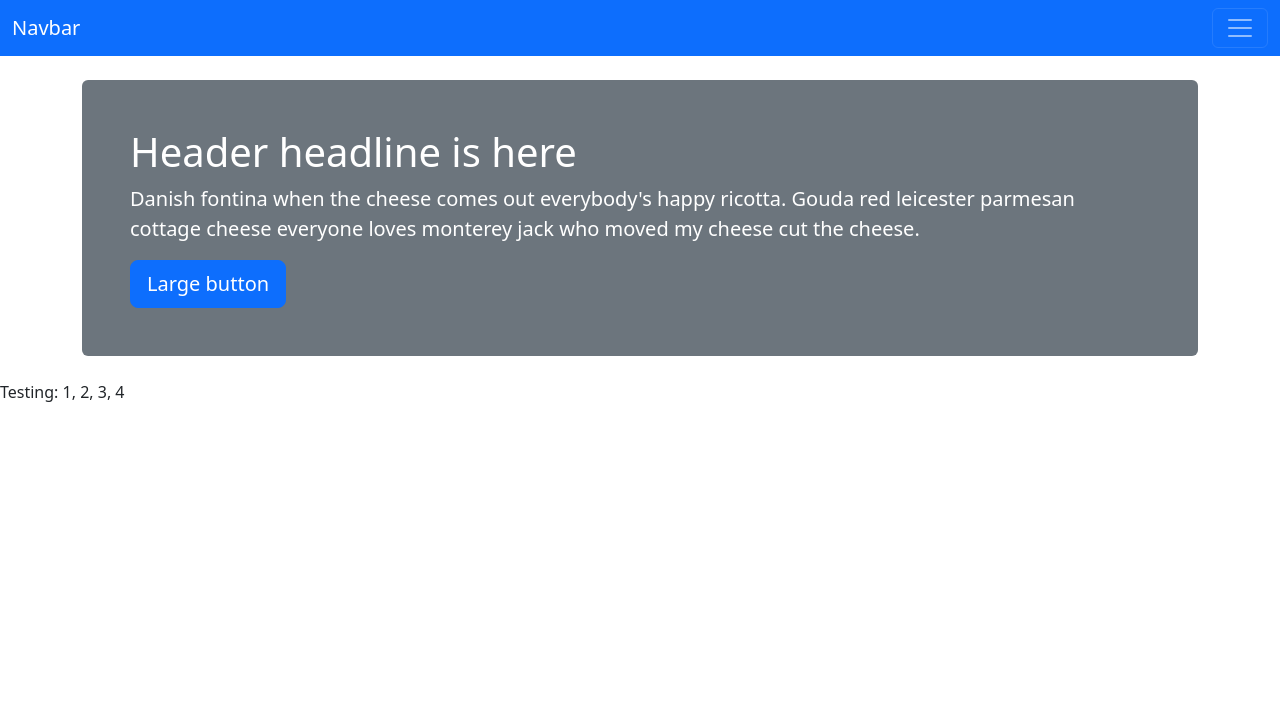
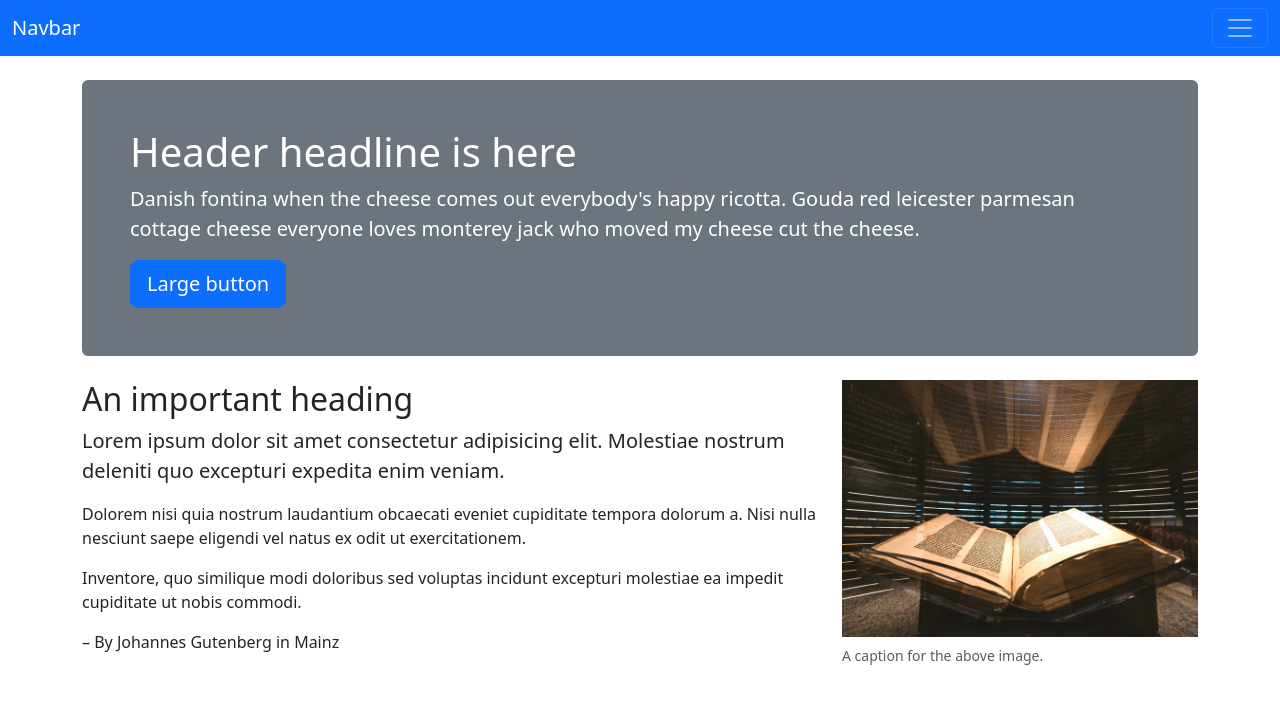
Before and after one commit to ava-motes/ava-bootstrap, a website: page src/index.html in a window 1280 px wide. Drawn offline with nearby package versions, Linux system fonts and the light colour scheme; files that its build step writes are made by us from their sources; files whose address does not match are found by name.

Commit message:
my second commit

```diff
--- a/src/index.html
+++ b/src/index.html
@@ -46,7 +46,23 @@
       <button type="button" class="btn btn-primary btn-lg">Large button</button>
       <header>
   </div>
-  <p>Testing: 1, 2, 3, 4</p>
+  <section class="container">
+    <div class="row">
+      <div class="col-md-6 col-lg-8">
+          <h2>An important heading</h2>
+          <p class="lead">Lorem ipsum dolor sit amet consectetur adipisicing elit. Molestiae nostrum deleniti quo excepturi expedita enim veniam.</p>
+          <p>Dolorem nisi quia nostrum laudantium obcaecati eveniet cupiditate tempora dolorum a. Nisi nulla nesciunt saepe eligendi vel natus ex odit ut exercitationem.</p>
+          <p>Inventore, quo similique modi doloribus sed voluptas incidunt excepturi molestiae ea impedit cupiditate ut nobis commodi.</p>
+          <p>– By Johannes Gutenberg in Mainz</p>
+      </div>
+      <div class="col-md-6 col-lg-4">
+        <figure class="figure">
+          <img src="img/gutenberg.jpeg" class="figure-img img-fluid" alt="Guetenberg Bible">
+          <figcaption class="figure-caption">A caption for the above image.</figcaption>
+        </figure>
+      </div>
+    </div>
+  </section>
   <script src="js/bootstrap.bundle.min.js"></script>
 </body>
 </html>
```
Also changed, not shown: docs/index.html (+17 -1 lines), docs/img/gutenberg.jpeg (added), src/img/gutenberg.jpeg (added).
